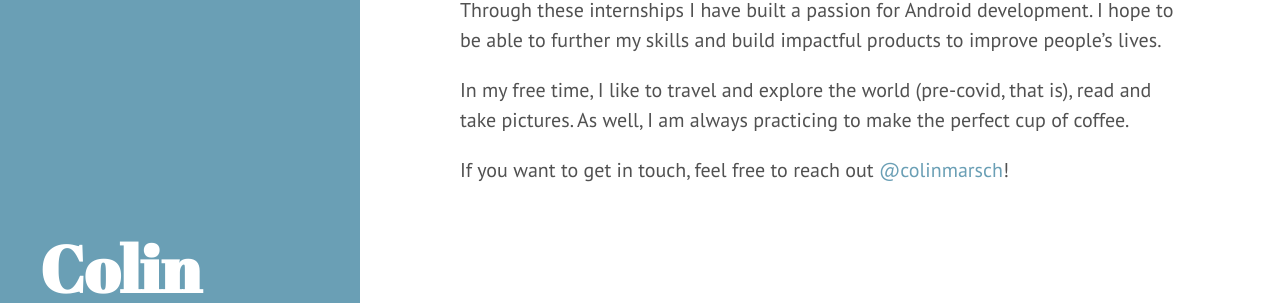
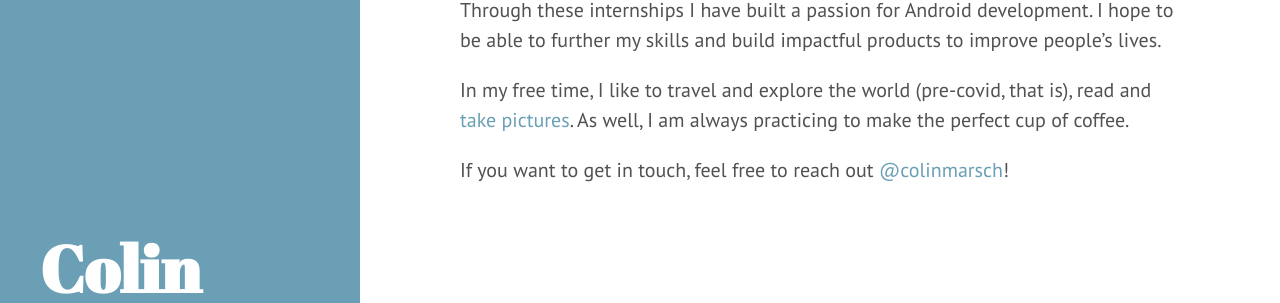
Before and after one commit to colinmarsch/colinmarsch.github.io, a Jekyll site: the page built from about.md, in a window 1280 px wide. Shown: the part 275-578 px from the top of the page. Built offline with Jekyll 4.4.1, drawn with Linux system fonts in a browser that asks for light colours; part of the change alters nothing that is shown.

```diff
--- a/about.md
+++ b/about.md
@@ -9,6 +9,6 @@ This fall I am interning at [Square](https://squareup.com) working on [Cash App]
 
 Through these internships I have built a passion for Android development. I hope to be able to further my skills and build impactful products to improve people's lives.
 
-In my free time, I like to travel and explore the world (pre-covid, that is), read and take pictures. As well, I am always practicing to make the perfect cup of coffee.
+In my free time, I like to travel and explore the world (pre-covid, that is), read and [take pictures](https://www.instagram.com/marschcolin/). As well, I am always practicing to make the perfect cup of coffee.
 
 If you want to get in touch, feel free to reach out [@colinmarsch](https://twitter.com/colinmarsch)!
```
